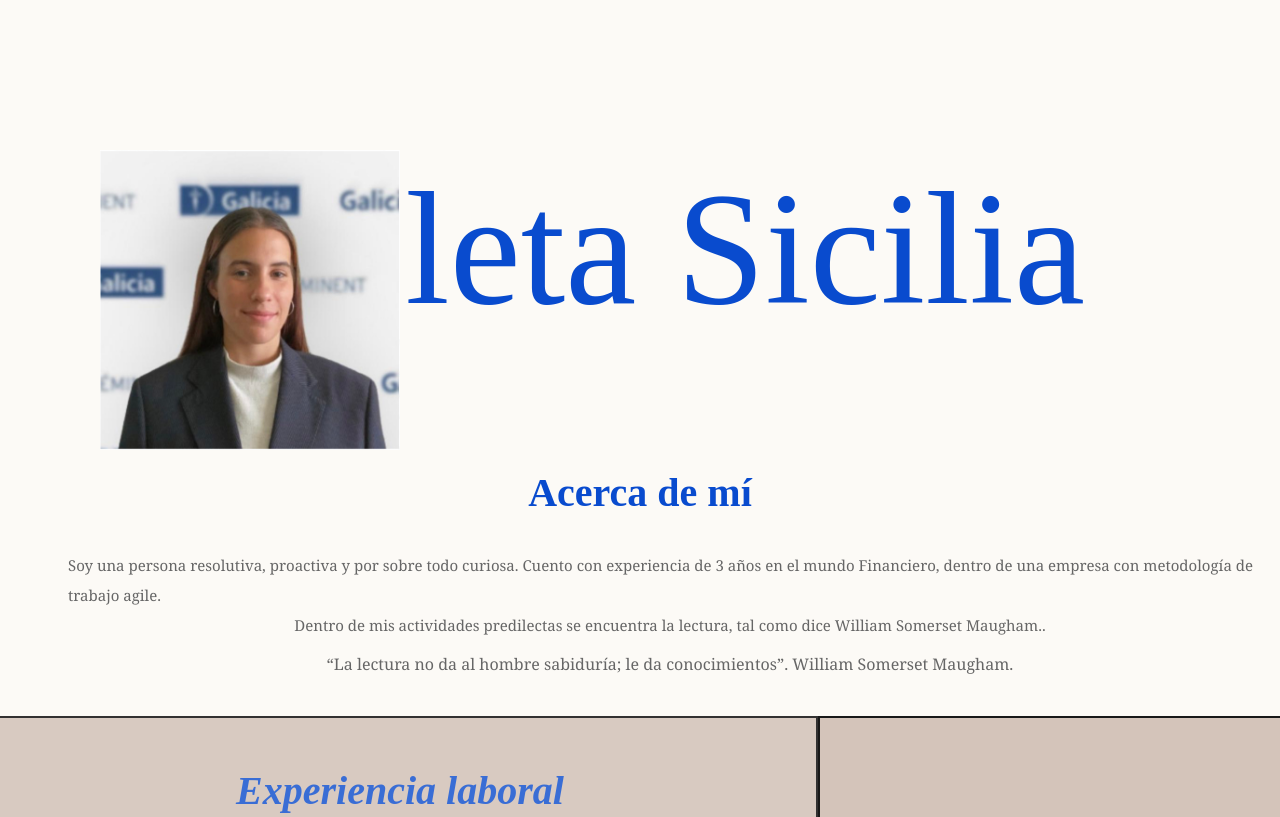
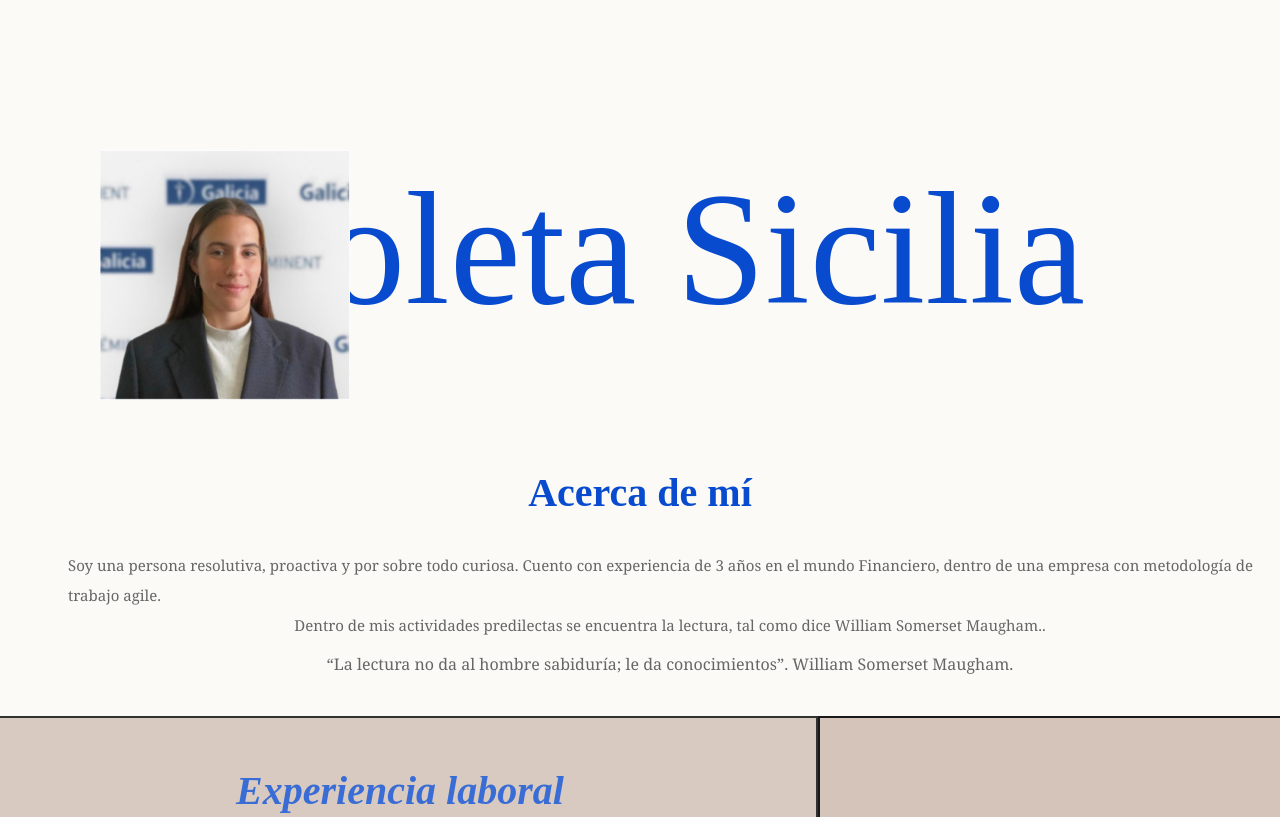
Before and after one commit to violetasicilia4/3b, a plain HTML site: page index.html in a window 1280 px wide. Shown: the top 817 px of the page. Drawn offline with Linux system fonts and the light colour scheme.

Commit message:
Update index.html

```diff
--- a/index.html
+++ b/index.html
@@ -136,7 +136,7 @@ Cuento con experiencia de 3 años en el mundo Financiero, dentro de una empresa
 <p>Dentro de mis actividades predilectas se encuentra la lectura, tal como dice William Somerset Maugham..</p>
 <blockquote> “La lectura no da al hombre sabiduría; le da conocimientos”. William Somerset Maugham.</blockquote>
 <div class="ima">
-  <img class="foto" src="FOTOCARNET.JPG" alt="Foto carnet" width="300" height="300">
+  <img class="foto" src="FOTOCARNET.JPG" alt="Foto carnet" width="250" height="250">
 </div>
 <div class="Contacto">
   <h2><em>Contacto</em></h2>
```
